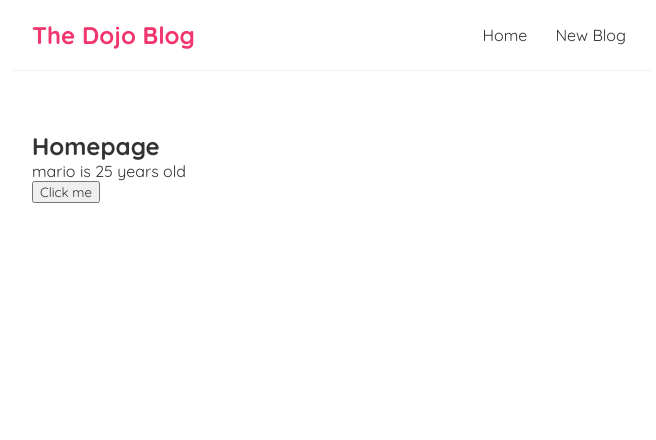
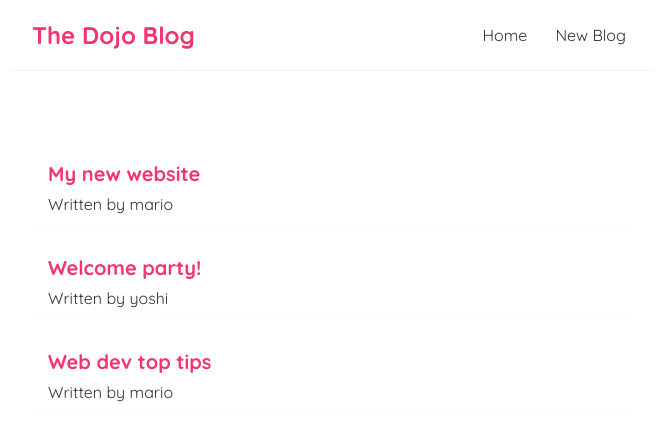
Before and after one commit to SyailendraK/React-Dojo, a React (Create React App) app: page / in a window 1280 px wide. Shown: the top 440 px of the page, without its empty margins (308-964 px from the left). Built offline with nearby package versions, Linux system fonts and the light colour scheme; the HTML template or start-up script is replaced by a standard one.

Commit message:
10 outputing data

```diff
--- a/src/Home.js
+++ b/src/Home.js
@@ -2,18 +2,21 @@
 
 const Home = () => {
   // let name = "ali";
-  const [name, setName] = useState('mario');
-  const [age, setAge] = useState(25);
-  const handleClick = () => {
-    setName('luigi');
-    setAge(30);
-  }
+  const [blogs, setBlogs] = useState([
+    { title: 'My new website', body: 'lorem ipsum...', author: 'mario', id: 1 },
+    { title: 'Welcome party!', body: 'lorem ipsum...', author: 'yoshi', id: 2 },
+    { title: 'Web dev top tips', body: 'lorem ipsum...', author: 'mario', id: 3 }
+  ]);
+
 
   return (
     <div className="home">
-      <h2>Homepage</h2>
-      <p>{name} is {age} years old</p>
-      <button onClick={handleClick}>Click me</button>
+    {blogs.map((blog) => (
+      <div className="blog-preview" key={blog.id}>
+        <h2>{blog.title}</h2>
+        <p>Written by {blog.author}</p>
+      </div>
+    ))}
     </div>
   );
 }
--- a/src/index.css
+++ b/src/index.css
@@ -33,3 +33,18 @@
   margin: 40px auto;
   padding: 20px;
 }
+
+/* blog previews / list */
+.blog-preview {
+  padding: 10px 16px;
+  margin: 20px 0;
+  border-bottom: 1px solid #fafafa;
+}
+.blog-preview:hover {
+  box-shadow: 1px 3px 5px rgba(0,0,0,0.1);
+}
+.blog-preview h2 {
+  font-size: 20px;
+  color: #f1356d;
+  margin-bottom: 8px;
+}
```
